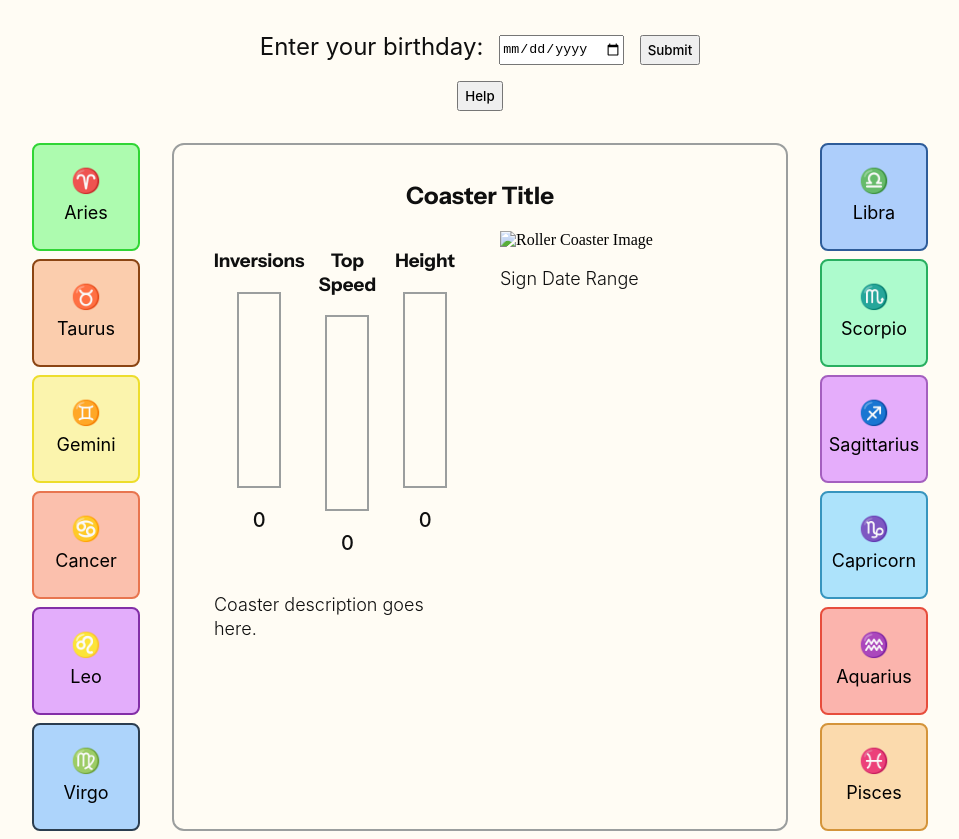
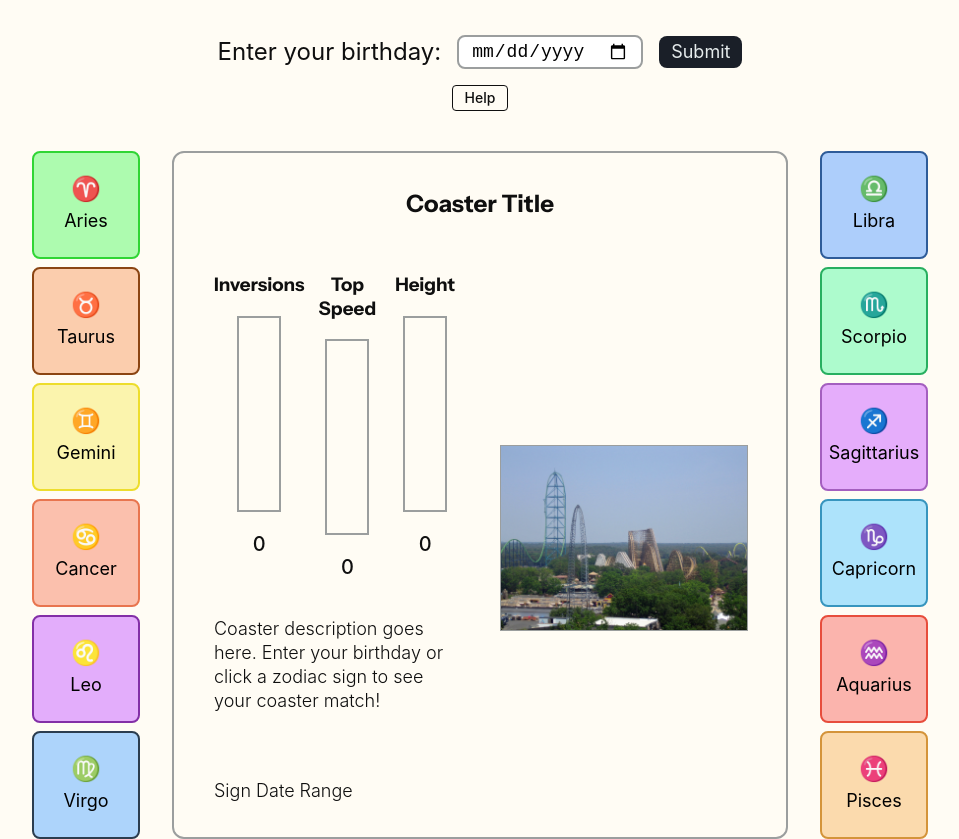
Before and after one commit to WillFEO/idm231-wjk44, a plain HTML site: page index.html in a window 1280 px wide. Shown: the part 104-943 px from the top of the page, without its empty margins (160-1119 px from the left). Drawn offline with Linux system fonts and the light colour scheme; a web font is replaced by a local one.

Commit message:
Layout Tweaks and Added Images
Tweaked some of the flexbox and grid to place the sign date range properly. Added 13 images, 1 placeholder and 12 for the zodiac signs.

```diff
--- a/css/main.css
+++ b/css/main.css
@@ -189,18 +189,45 @@ button {
   flex-direction: column;
   align-items: center;
   gap: var(--space-lrg);
-  padding: var(--space-xxlrg) 0 var(--space-xlrg) 0;
+  padding: var(--space-xxlrg) 0 var(--space-xxlrg) 0;
 }
 
 .intro__form {
   display: flex;
   flex-direction: row;
+  align-items: center;
   gap: var(--space-lrg);
 }
 
 .intro__form-label {
   font-size: var(--font-xlrg);
   font-weight: 400;
+}
+
+.intro__form-input {
+  padding: var(--space-xsmall) var(--space-med);
+  border: 2px solid var(--color-light-grey);
+  border-radius: var(--radius-med);
+  font-size: var(--font-med);
+}
+
+.intro__form-submit {
+  background-color: var(--color-dark-grey);
+  color: var(--color-light-text);
+  border: none;
+  padding: var(--space-xsmall) var(--space-med);
+  border-radius: var(--radius-med);
+  font-size: var(--font-med);
+  font-weight: 400;
+}
+
+.intro__help-button {
+  background-color: transparent;
+  color: var(--color-dark-text);
+  border: 1px solid var(--color-dark-text);
+  border-radius: var(--radius-small);
+  padding: 0 var(--space-med);
+  font-size: var(--font-small);
 }
 
 /**/
@@ -301,17 +328,55 @@ button {
 }
 
 .coaster__info {
+  display: flex;
+  flex-direction: column;
   padding: var(--space-lrg) var(--space-xxlrg);
   border: 2px solid var(--color-light-grey);
   border-radius: var(--radius-lrg);
   width: 100%;
 }
 
+.coaster__title {
+  padding-bottom: var(--space-lrg);
+}
+
 .coaster__content {
   display: grid;
   grid-template-columns: 1fr 1fr;
+  grid-template-rows: auto;
   gap: var(--space-xxlrg);
+  align-items: stretch;
   width: 100%;
+  height: 100%;
+}
+
+.coaster__content-1 {
+  display: flex;
+  flex-direction: column;
+}
+
+.coaster__dates {
+  margin-top: auto;
+}
+
+.coaster__content-2 {
+  display: flex;
+  flex-direction: column;
+  justify-content: center;
+}
+
+.imageframe {
+  width: 100%;
+  max-height: 400px;
+  overflow: hidden;
+  border: 1px solid var(--color-light-grey);
+}
+
+.imageframe img {
+  display: block;
+  width: 100%;
+  height: 100%;
+  object-fit: cover;
 }
 
 /**/
--- a/index.html
+++ b/index.html
@@ -84,16 +84,23 @@
                   <p class="meter__value">0</p>
                 </div>
               </div>
-              <p class="coaster-description">Coaster description goes here.</p>
+              <p class="coaster-description">
+                Coaster description goes here. Enter your birthday or click a
+                zodiac sign to see your coaster match!
+              </p>
+              <p class="coaster__dates">Sign Date Range</p>
             </div>
 
             <div class="coaster__content-2">
-              <img class="coaster__image" src="" alt="Roller Coaster Image" />
-              <p class="coaster__dates">Sign Date Range</p>
+              <div class="imageframe">
+                <img
+                  class="coaster__image"
+                  src="images/placeholder.webp"
+                  alt="Roller Coaster Image"
+                />
+              </div>
             </div>
           </div>
-
-          <div class="sliders"></div>
         </div>
 
         <div class="signs signs--group2">
```
Also changed, not shown: images/bizzaro.webp (added), images/devil.webp (added), images/flash.webp (added), images/joker.webp (added), images/kingda.webp (added), images/lantern.webp (added), images/lasso.webp (added), images/minetrain.webp (added), images/nitro.webp (added), images/placeholder.webp (added), images/skull.webp (added), images/superman.webp (added), images/toro.webp (added).
